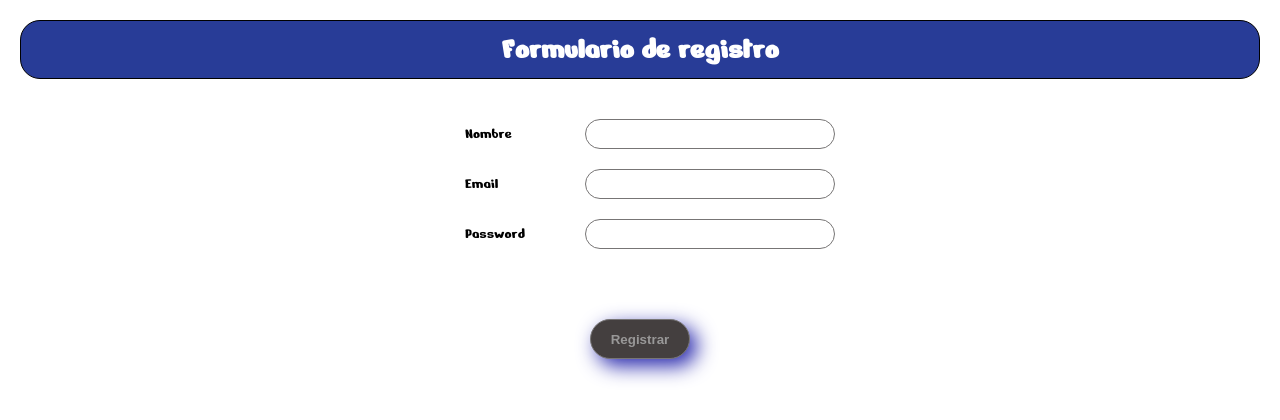
After one commit to ApoloSeth/flask-proyecto, a Flask app: page /signup/ in a window 1280 px wide. The commit adds this page. Shown: the top 420 px of the page. Run offline with Flask 2, Linux system fonts and the light colour scheme.

Commit message:
Implementación de formularios en la aplicación con Flask-WTF, uso del objeto Request, estructura inicial de las plantilla con HTML y CSS

```diff
--- /dev/null
+++ b/forms.py
@@ -0,0 +1,15 @@
+from flask_wtf import FlaskForm
+from wtforms import StringField, SubmitField, PasswordField, TextAreaField
+from wtforms.validators import DataRequired, Email, Length
+
+class SignUpForm(FlaskForm):
+    name = StringField('Nombre', validators=[DataRequired(), Length(max=64)])
+    email = StringField('Email', validators=[DataRequired(),Email()])
+    password = PasswordField('Password', validators=[DataRequired()])
+    submit = SubmitField("Registrar")
+
+class PostForm(FlaskForm):
+    title = StringField('Título', validators=[DataRequired(), Length(max=128)])
+    title_slug = StringField('Título Slug', validators=[Length(max=128)])
+    content = TextAreaField('Contenido')
+    submit = SubmitField('Crear Post')
--- a/requirements.txt
+++ b/requirements.txt
@@ -1 +1,3 @@
 Flask
+Flask-WTF
+email-validator
--- a/run.py
+++ b/run.py
@@ -1,18 +1,44 @@
-from flask import Flask, render_template
+from flask import Flask, render_template, request, redirect, url_for
+from forms import SignUpForm, PostForm
 
 app= Flask(__name__)
+app.config['SECRET_KEY'] = '7110c8ae51a4b5af97be6534caef90e4bb9bdcb3380af008f90b23a5d1616bf319bc298105da20fe'
 
 posts = []
 
 @app.route("/")
 def index():
-    return render_template("index.html", num_posts= len(posts))
+    return render_template("index.html", posts=posts)
 
 @app.route("/p/<string:slug>/")
 def show_post(slug):
     return render_template("show_post.html", slug_title=slug)
 
-@app.route("/admin/post/")
-@app.route("/admin/post/<int:post_id>")
-def post_form(post_id=None):
-    return render_template("admin/post_form.html", post_id=post_id)
+@app.route("/admin/post/", methods=['GET','POST'], defaults={'post_id': None})
+@app.route("/admin/post/<int:post_id>", methods=['GET','POST'])
+def post_form(post_id):
+    form = PostForm()
+    if form.validate_on_submit():
+        title = form.title.data
+        title_slug = form.title_slug.data
+        content = form.content.data
+
+        post = {'title':title, 'title_slug':title_slug, 'content':content}
+        posts.append(post)
+
+        return redirect(url_for('index'))
+    return render_template("admin/post_form.html", form=form)
+
+@app.route("/signup/", methods = ["GET", "POST"])
+def signup_form():
+    form = SignUpForm()
+    if form.validate_on_submit():
+        name = form.name.data
+        email = form.email.data
+        password = form.password.data
+
+        next = request.args.get('next',None)
+        if next:
+            return redirect(next)
+        return redirect(url_for("index"))
+    return render_template("signup_form.html", form = form)
--- a/static/base.css
+++ b/static/base.css
@@ -1,3 +1,5 @@
+@import url('https://fonts.googleapis.com/css2?family=Nerko+One&display=swap');
+
 *{
     box-sizing: border-box;
     margin: 0;
@@ -17,3 +19,72 @@ html {
     font-size: 1rem;
     color: blue;
 }
+
+
+/* Estilos para la plantilla signup-form */
+
+.header-signup {
+    text-align: center;
+    margin: 2rem;
+    border: 0.1rem solid black;
+    border-radius: 2rem;
+    padding: 1rem 0;
+    background: rgb(40, 60, 151);
+    color: white;
+    font-family: 'Nerko One', cursive;
+    font-size: 1.5rem;
+}
+
+.signup-form {
+    height: 100%;
+    display: grid;
+    place-content: center;
+}
+
+.signup-form .container-signup{
+    display: flex;
+    flex-direction: column;
+    align-items: center;
+}
+
+.container-signup div {
+    margin-top: 2rem;
+    display: flex;
+    align-items: center;
+}
+
+.signup-form .container-signup label {
+    width: 10rem;
+    font-size: 1.5rem;
+    margin: 0 2rem;
+    font-family: 'Nerko One', cursive;
+    font-weight: 400;
+}
+
+
+.signup-form .container-signup input{
+    border-radius: 2rem;
+    border: 0.1rem solid rgb(119, 117, 117);
+    width:25rem;
+    height: 3rem;
+    padding: 1rem 2rem;
+    overflow: hidden;
+}
+
+.signup-form .container-signup #submit {
+    width: min-content;
+    height: 4rem;
+    margin-top: 5rem;
+    font-weight: 700;
+    background-color: rgb(68, 63, 63);
+    box-shadow: 7px 7px 20px rgb(39, 39, 172);
+    color: rgb(153, 152, 152);
+
+}
+
+.signup-form .container-signup span {
+    color: red;
+    position: absolute;
+    transform: translate(22rem, 2rem);
+    font-weight: 700;
+}
--- /dev/null
+++ b/templates/signup_form.html
@@ -0,0 +1,38 @@
+{% extends "base_template.html" %}
+
+{% block title %}Resgistro de usuarios{% endblock %}
+
+{% block content %}
+    <header class="header-signup">
+        <h1>Formulario de registro</h1>
+    </header>
+    <main class="signup-form">
+        <form class="container-signup" action="" method="post" novalidate>
+            {{ form.hidden_tag() }}
+            <div>
+                {{ form.name.label }}
+                {{ form.name(size=64) }}
+                {% for error in form.name.errors %}
+                    <span>{{ error }}</span>
+                {% endfor %}
+            </div>
+            <div>
+                {{ form.email.label }}
+                {{ form.email }}
+                {% for error in form.email.errors %}
+                    <span>{{ error }}</span>
+                {% endfor %}
+            </div>
+            <div>
+                {{ form.password.label }}
+                {{ form.password }}
+                {% for error in form.password.errors %}
+                    <span>{{ error }}</span>
+                {% endfor %}
+            </div>
+            <div>
+                {{ form.submit() }}
+            </div>
+        </form>
+    </main>
+{% endblock %}
```
Also changed, not shown: templates/admin/post_form.html (+30 -8 lines), templates/index.html (+6 -2 lines).
